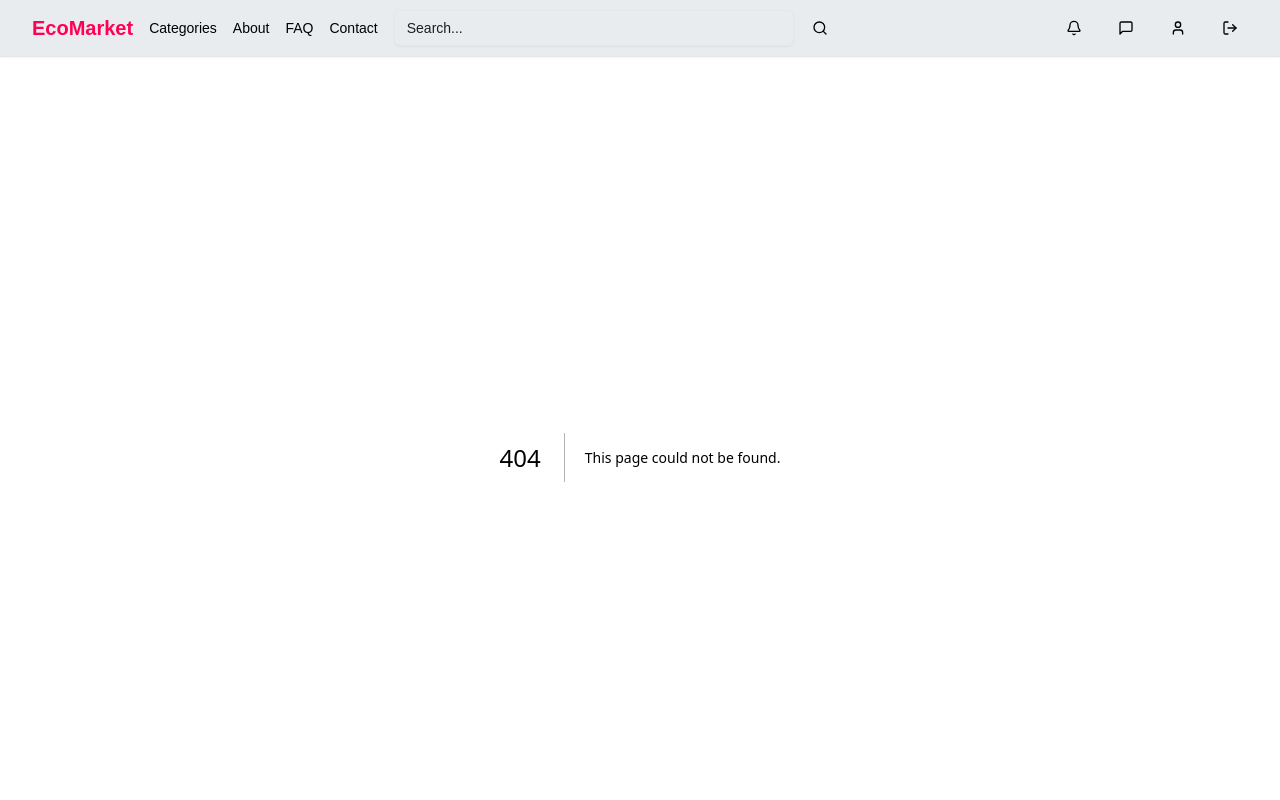
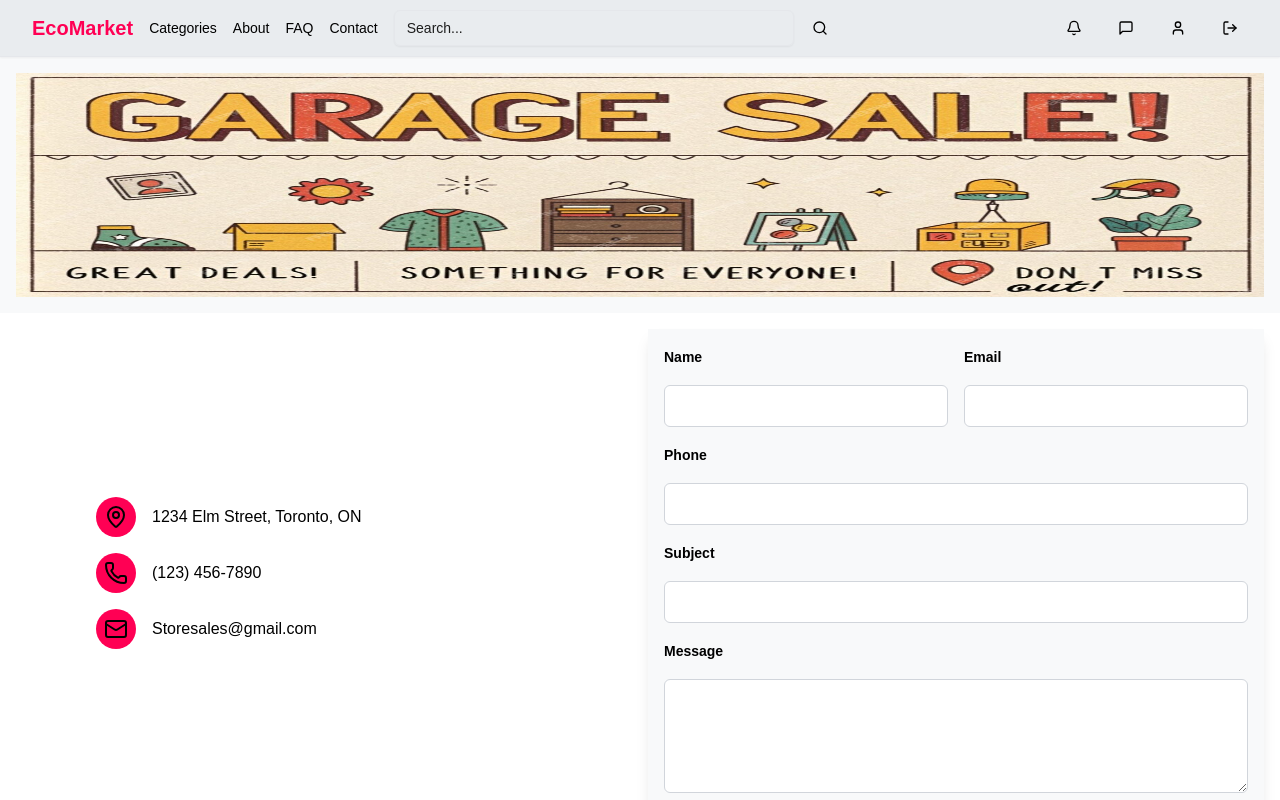
Before and after one commit to kyawthethtwe/E-commerce, a Next.js app: page /contact in a window 1280 px wide. Before the commit this address had no page. Shown: the top 800 px of the page. Built offline with nearby package versions, Linux system fonts and the light colour scheme.

Commit message:
"add contact page "

```diff
--- /dev/null
+++ b/src/app/contact/page.tsx
@@ -0,0 +1,14 @@
+import ContactBanner from "@/components/contact/contact-banner";
+import ContactLocation from "@/components/contact/contact-location";
+import ContactForm from "@/components/contact/contact-form";
+export default function ContactPage() {
+    return (
+        <div>
+            <ContactBanner />
+            <div className="grid grid-cols-1 sm:grid-cols-2 gap-4 p-4">
+                <ContactLocation />
+                <ContactForm />
+            </div>
+        </div>
+    )
+}
--- a/src/app/layout.tsx
+++ b/src/app/layout.tsx
@@ -29,7 +29,9 @@ export default function RootLayout({
         className={`${geistSans.variable} ${geistMono.variable} antialiased`}
       >
         <Navbar />
+        <div className="h-screen">
         {children}
+        </div>
         <Footer />
       </body>
     </html>
--- /dev/null
+++ b/src/components/contact/contact-banner.tsx
@@ -0,0 +1,17 @@
+import Image from "next/image";
+
+export default function ContactBanner() {
+    return (
+        <div className="w-full h-64 p-4 bg-background ">
+            <Image
+                src="/contact-banner.jpg"
+                alt="Contact Banner"
+                width={1920}
+                height={1080}
+                objectFit="cover"
+                objectPosition="center"
+                className="w-full h-full"
+            />
+        </div>
+    )
+}
--- /dev/null
+++ b/src/components/contact/contact-form.tsx
@@ -0,0 +1,30 @@
+
+
+export default function ContactForm() {
+    return(
+        <section className="w-full bg-background p-4 shadow-lg ">
+            <form className="grid grid-cols-1 sm:grid-cols-2 gap-4">
+                <div className="space-y-4">
+                    <label htmlFor="name" className="text-sm font-semibold">Name</label>
+                    <input type="text" id="name" className="w-full p-2 border border-gray-300 rounded-md" />
+                </div>
+                <div className="space-y-4">
+                    <label htmlFor="email" className="text-sm font-semibold">Email</label>
+                    <input type="email" id="email" className="w-full p-2 border border-gray-300 rounded-md" />
+                </div>
+                <div className="space-y-4 col-span-2">
+                    <label htmlFor="phone" className="text-sm font-semibold">Phone</label>
+                    <input type="tel" id="phone" className="w-full p-2 border border-gray-300 rounded-md" />
+                </div>
+                <div className="space-y-4 col-span-2">
+                    <label htmlFor="subject" className="text-sm font-semibold">Subject</label>
+                    <input type="text" id="subject" className="w-full p-2 border border-gray-300 rounded-md" />
+                </div>
+                <div className="space-y-4 col-span-2">
+                    <label htmlFor="message" className="text-sm font-semibold">Message</label>
+                    <textarea id="message" className="w-full p-2 border border-gray-300 rounded-md" rows={4}></textarea>
+                </div>
+            </form>
+        </section>
+    )
+}
--- /dev/null
+++ b/src/components/contact/contact-location.tsx
@@ -0,0 +1,29 @@
+import { Mail, MapPin, Phone } from "lucide-react";
+
+
+const contact = [{
+    icon : <MapPin />,
+    description: "1234 Elm Street, Toronto, ON"
+    },
+    {
+    icon : <Phone />,
+    description: "(123) 456-7890"
+    },
+    {
+    icon : <Mail />,
+    description: "Storesales@gmail.com"
+    }
+]
+
+export default function ContactLocation() {
+    return (
+        <div className="flex flex-col justify-center ml-16 gap-4 p-4">
+            {contact.map((item, index) => (
+                <div key={index} className="flex items-center gap-4">
+                    <div className="bg-highlight p-2 flex items-center rounded-full">{item.icon}</div>
+                    <p>{item.description}</p>
+                </div>
+            ))}
+        </div>
+    )
+}
```
Also changed, not shown: public/contact-banner.jpg (added), public/home-banne.jpg (added).
